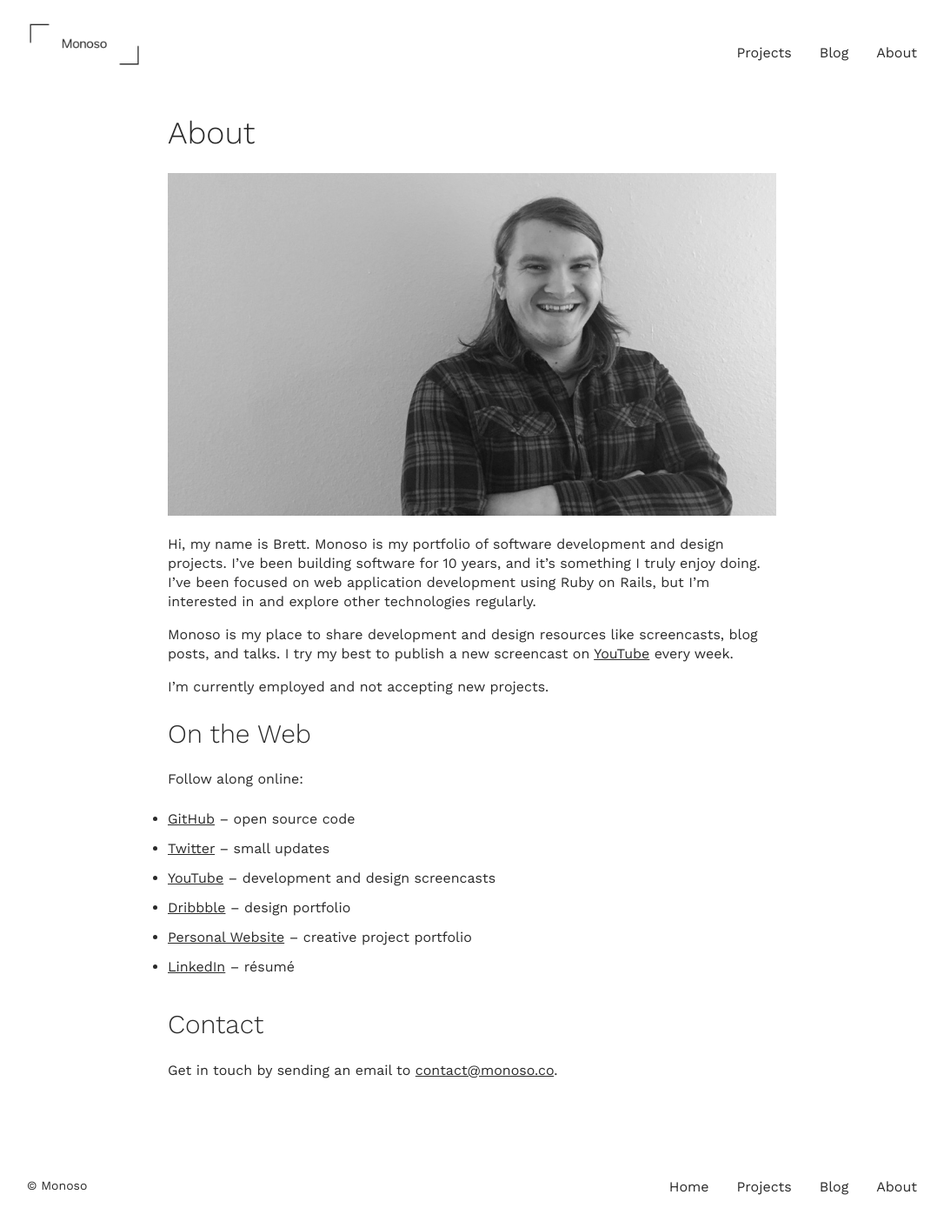
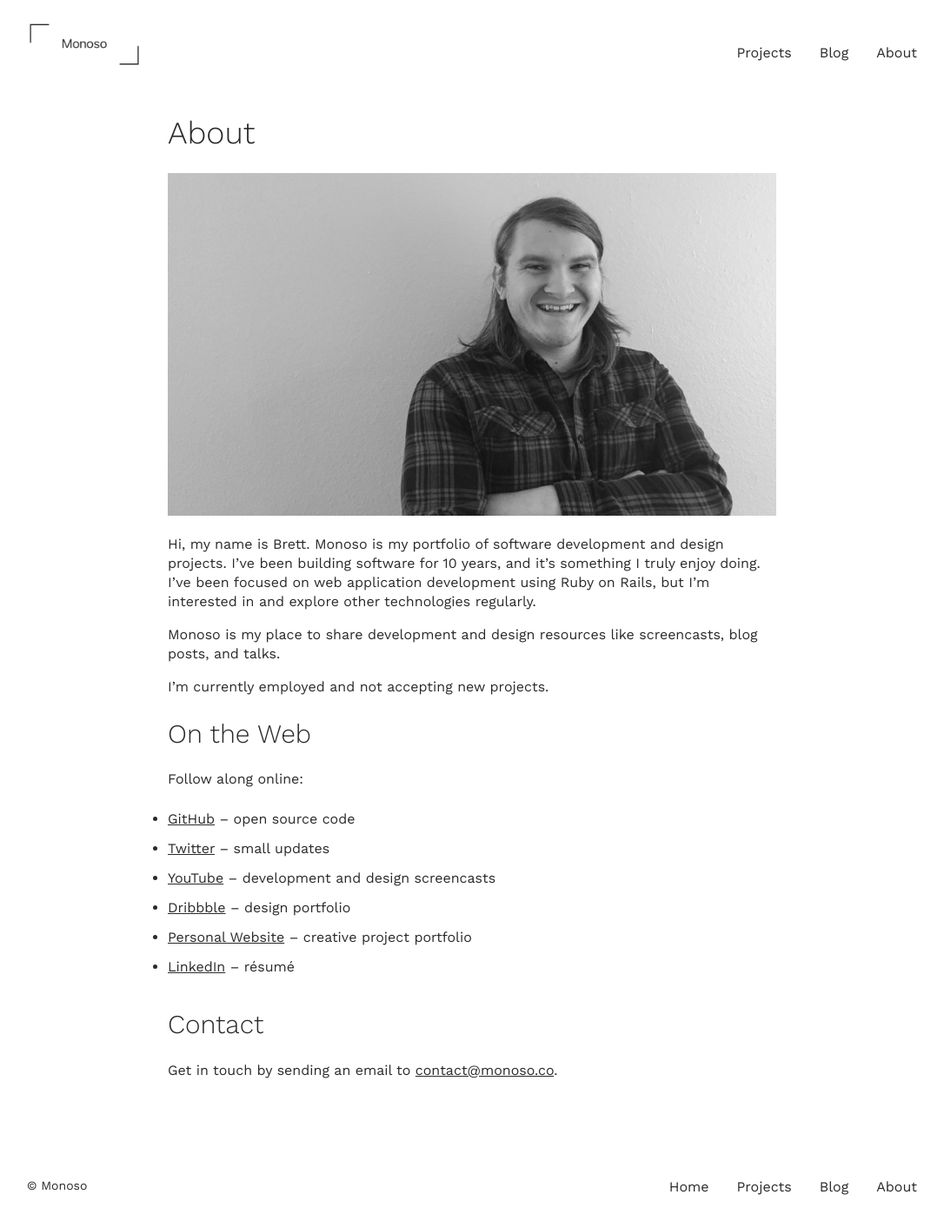
Before and after one commit to brettchalupa/brettcodes, a Jekyll site: the page built from about.md, in a window 1280 px wide. Shown: the whole page at 87% size, without its empty margins (97-1183 px from the left). Built offline with Jekyll 4.4.1, drawn with Linux system fonts in a browser that asks for light colours.

Commit message:
Remove YouTube schedule from About page
I'm no longer following that schedule, so this updates the page
accordingly.

```diff
--- a/about.md
+++ b/about.md
@@ -17,10 +17,7 @@ development using Ruby on Rails, but I'm interested in and explore other
 technologies regularly.
 
 Monoso is my place to share development and design resources like
-screencasts, blog posts, and talks. I try my best to publish a new
-screencast on
-[YouTube](https://www.youtube.com/channel/UCQXaIyeRqHjK9EK41b8J3yQ)
-every week.
+screencasts, blog posts, and talks.
 
 I'm currently employed and not accepting new projects.
 
```
